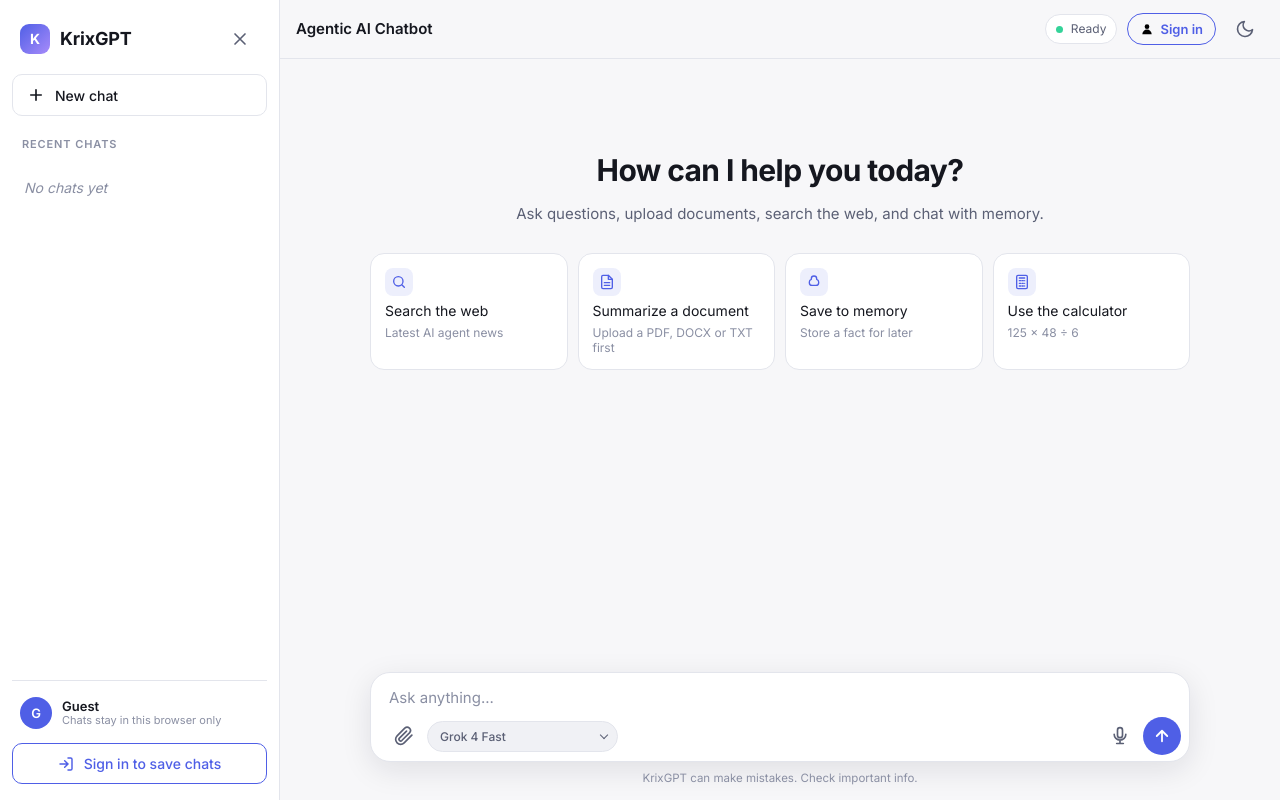
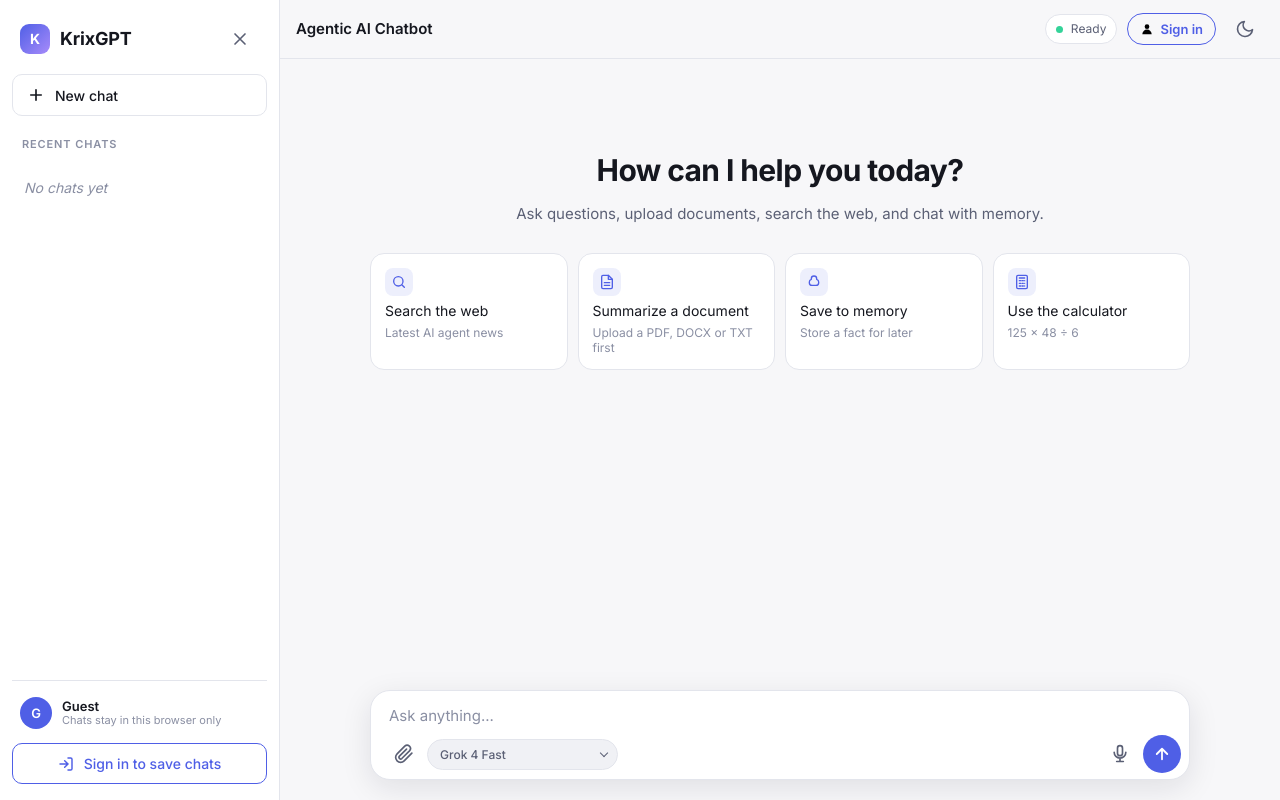
Before and after one commit to RohitRai19/KrixGPT, a FastAPI app: page / in a window 1280 px wide. Run offline with FastAPI, Linux system fonts and the light colour scheme; data that the repository does not hold is empty; some libraries are stand-ins or nearby versions.

Commit message:
Remove the disclaimer line under the composer

```diff
--- a/templates/index.html
+++ b/templates/index.html
@@ -1213,7 +1213,7 @@ textarea:focus-visible,
                     </button>
                 </div>
             </div>
-            <div class="notice" id="noticeText">KrixGPT can make mistakes. Check important info.</div>
+            <div class="notice" id="noticeText" aria-live="polite"></div>
         </div>
     </main>
 </div>
@@ -1268,7 +1268,7 @@ const backdrop = document.getElementById("backdrop");
 const toastEl = document.getElementById("toast");
 const topbarTitle = document.getElementById("topbarTitle");
 
-const DEFAULT_NOTICE = "KrixGPT can make mistakes. Check important info.";
+const DEFAULT_NOTICE = "";
 const DEFAULT_MODEL = modelSelect.dataset.default || (modelSelect.options[0] ? modelSelect.options[0].value : "");
 
 const authOverlay = document.getElementById("authOverlay");
```
